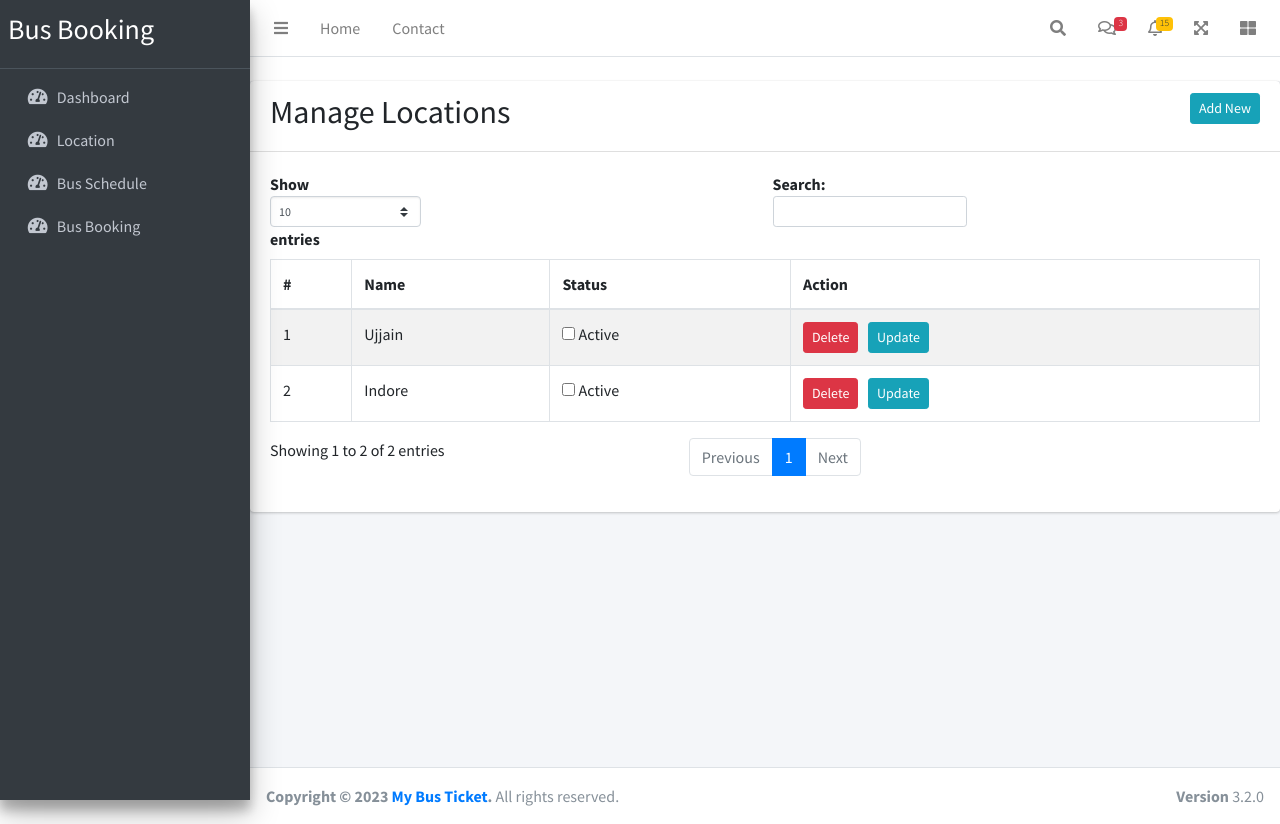
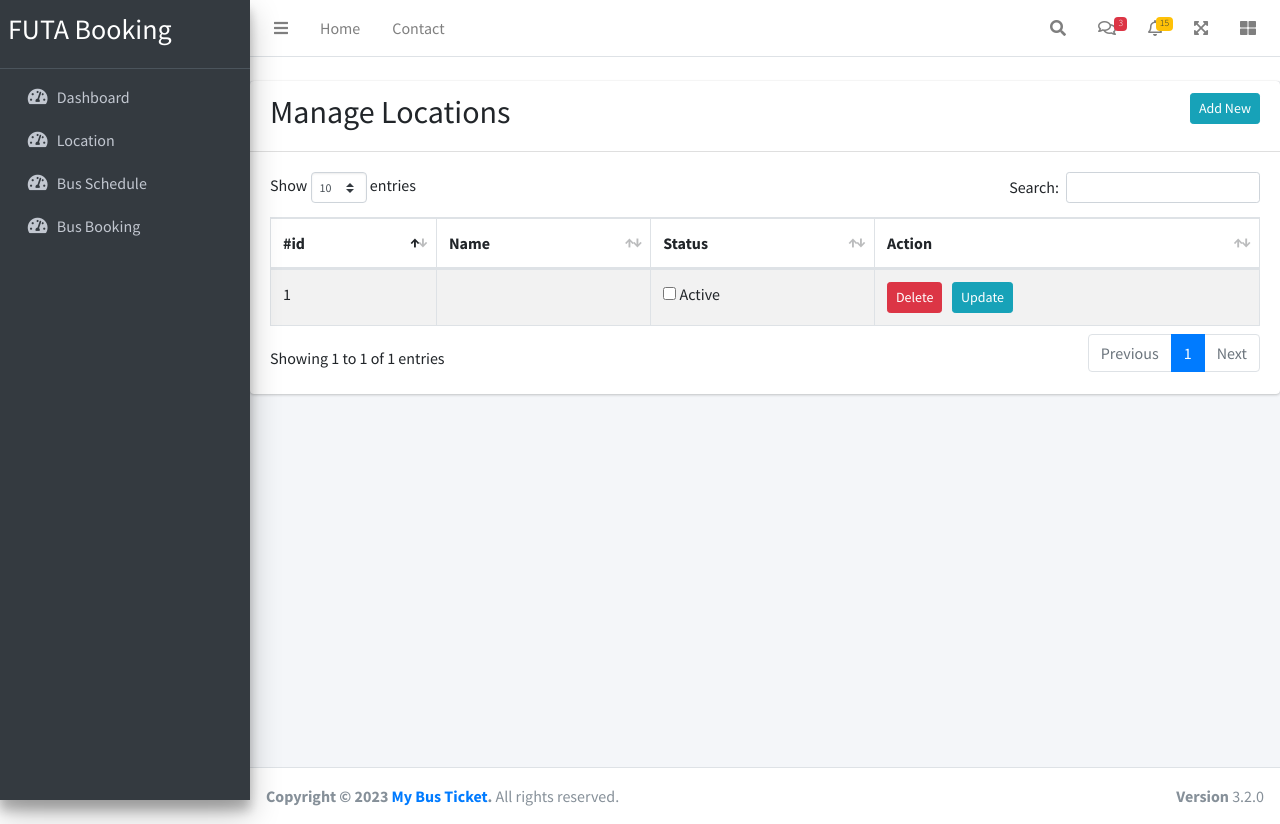
Before and after one commit to Jathan-Do/bus-booking, a CodeIgniter app: page /ProjectBUS/admin/locations in a window 1280 px wide. Run offline with CodeIgniter, Linux system fonts and the light colour scheme; tables that the repository leaves empty or names only in its code hold one stand-in row (values such as "Sample post"); data that the repository does not hold is empty; some libraries are stand-ins or nearby versions.

Commit message:
xong phần thêm, xoá , sửa location

```diff
--- a/application/controllers/Admin.php
+++ b/application/controllers/Admin.php
@@ -21,15 +21,39 @@ class Admin extends CI_Controller
             if ($type == 'insert') {
                 $resp = $this->CM->insert_data("bms_location", $this->input->post());
                 if ($resp) {
-                    echo json_encode(array("status" => 'true', "message" => "Success !", "reload" => base_url("admin/locations")));
+                    echo json_encode(array("status" => 'true', "message" => "Data Successfully Inserted !", "reload" => base_url("admin/locations")));
                 } else {
                     echo json_encode(array("status" => 'false', "message" => "Please Try Again !"));
                 }
             }
         } else {
+            $this->db->order_by("id", "desc");
+            $data['locations'] = $this->CM->select_data("bms_location", "*");
             $this->load->view('admin/includes/header');
-            $this->load->view('admin/locations');
+            $this->load->view('admin/locations', $data);
             $this->load->view('admin/includes/footer');
         }
     }
+    public function delete_location($id)
+    {
+        $this->CM->delete_data("bms_location", array("id" => $id));
+        redirect(base_url("admin/locations"));
+    }
+    public function update_location($id)
+    {
+        if ($this->input->method() == 'post') {
+            $this->CM->update_data("bms_location", $_POST, array("id" => $id));
+            echo json_encode(array("status" => "true", "message" => "Data Successfully Updated !", "reload" => base_url("admin/locations")));
+        } else {
+            $data['location'] = $this->CM->select_data("bms_location", "*", array("id" => $id))[0];
+            $this->load->view('admin/includes/header');
+            $this->load->view('admin/edit_location', $data);
+            $this->load->view('admin/includes/footer');
+        }
+    }
+    public function location_status($id)
+    {
+        $this->CM->update_data("bms_location", $_POST, array("id" => $id));
+        echo json_encode(array("status" => true, "message" => "Success"));
+    }
 }
--- a/application/models/Commonmodel.php
+++ b/application/models/Commonmodel.php
@@ -13,4 +13,14 @@ class Commonmodel extends CI_Model
     {
         return $this->db->insert($table, $data);
     }
+    public function delete_data($table, $warr)
+    {
+        $this->db->where($warr);
+        $this->db->delete($table);
+    }
+    public function update_data($table, $data, $warr)
+    {
+        $this->db->where($warr);
+        return $this->db->update($table, $data);
+    }
 }
--- a/application/views/admin/includes/footer.php
+++ b/application/views/admin/includes/footer.php
@@ -49,6 +49,7 @@
 <script src="<?php echo base_url() ?>assets/admin/js/custom.js"></script>
 <!-- AdminLTE dashboard demo (This is only for demo purposes) -->
 <script src="<?php echo base_url() ?>assets/admin/dist/js/pages/dashboard.js"></script>
+<script src="https://code.jquery.com/jquery-3.7.0.js"></script>
 <script src="https://cdn.datatables.net/1.13.6/js/jquery.dataTables.min.js"></script>
 <script src="https://cdn.datatables.net/1.13.6/js/dataTables.bootstrap4.min.js"></script>
 <script>
--- a/application/views/admin/includes/header.php
+++ b/application/views/admin/includes/header.php
@@ -4,7 +4,7 @@
 <head>
   <meta charset="utf-8">
   <meta name="viewport" content="width=device-width, initial-scale=1">
-  <title>FUTA Bus System</title>
+  <title>FUTA System</title>
 
   <!-- Google Font: Source Sans Pro -->
   <link rel="stylesheet" href="https://fonts.googleapis.com/css?family=Source+Sans+Pro:300,400,400i,700&display=fallback">
@@ -26,7 +26,11 @@
   <link rel="stylesheet" href="<?php echo base_url() ?>assets/admin/plugins/daterangepicker/daterangepicker.css">
   <!-- summernote -->
   <link rel="stylesheet" href="<?php echo base_url() ?>assets/admin/plugins/summernote/summernote-bs4.min.css">
-  <ink rel="stylesheet" href="https://cdn.datatables.net/1.13.6/css/dataTables.bootstrap4.min.css">
+  <link rel="stylesheet" href="https://cdn.datatables.net/1.13.6/css/dataTables.bootstrap4.min.css">
+
+  <!-- css cho header và thanh menu phụ -->
+  <!-- <link rel="stylesheet" href="https://cdnjs.cloudflare.com/ajax/libs/twitter-bootstrap/4.5.2/css/bootstrap.css"> -->
+
 </head>
 
 <body class="hold-transition sidebar-mini layout-fixed">
@@ -179,7 +183,7 @@
     <aside class="main-sidebar sidebar-dark-primary elevation-4">
       <!-- Brand Logo -->
       <a href="index3.html" class="brand-link">
-        <h3>Bus Booking</h3>
+        <h3>FUTA Booking</h3>
       </a>
 
       <!-- Sidebar -->
--- a/application/views/admin/locations.php
+++ b/application/views/admin/locations.php
@@ -7,25 +7,30 @@
             <table id="example" class="table table-striped table-bordered" style="width:100%">
                 <thead>
                     <tr>
-                        <th>#</th>
+                        <th>#id</th>
                         <th>Name</th>
                         <th>Status</th>
                         <th>Action</th>
                     </tr>
                 </thead>
                 <tbody>
-                    <tr>
-                        <td>1</td>
-                        <td>Ujjain</td>
-                        <td><input type="checkbox"> Active</td>
-                        <td><a href="" class="btn btn-danger btn-sm">Delete</a> &nbsp; <a href="" class="btn btn-info btn-sm">Update</a></td>
-                    </tr>
-                    <tr>
-                        <td>2</td>
-                        <td>Indore</td>
-                        <td><input type="checkbox"> Active</td>
-                        <td><a href="" class="btn btn-danger btn-sm">Delete</a> &nbsp; <a href="" class="btn btn-info btn-sm">Update</a></td>
-                    </tr>
+                    <?php
+                    foreach ($locations as $key => $location) {
+                    ?>
+                        <tr>
+                            <td><?php echo $key + 1 ?></td>
+                            <td><?php echo $location['name'] ?></td>
+                            <td><input type="checkbox" data-url="<?php echo base_url("admin/location_status/" . $location['id']) ?>" id="location_<?php echo $location['id'] ?>" data-selector="location_<?php echo $location['id'] ?>" class="manage_status" <?php if ($location["status"] == 1) {
+                                                                                                                                                                                                                                                                    echo "checked";
+                                                                                                                                                                                                                                                                } ?> /> Active</td>
+                            <td>
+                                <a href="<?php echo base_url("admin/delete_location/" . $location['id']) ?>" class="btn btn-danger btn-sm">Delete</a> &nbsp;
+                                <a href="<?php echo base_url("admin/update_location/" . $location['id']) ?>" class="btn btn-info btn-sm">Update</a>
+                            </td>
+                        </tr>
+                    <?php
+                    }
+                    ?>
                 </tbody>
             </table>
         </div>
--- a/assets/admin/js/custom.js
+++ b/assets/admin/js/custom.js
@@ -1,14 +1,25 @@
-$(document).on('submit', '.database_operation_from', function () {
-	const url = $(this).attr('data-url');
+$(document).on("submit", ".database_operation_from", function () {
+	const url = $(this).attr("data-url");
 	const data = $(this).serialize();
 	$.post(url, data, function (resp) {
 		let fb = JSON.parse(resp);
-		if (fb.status == 'true') {
-			alert("Data Successfully Inserted !")
-            window.location.reload=fb.reload;
+		if (fb.status == "true") {
+			alert(fb.message);
+			window.location.reload = fb.reload;
 		} else {
 			alert("Please try again !");
 		}
 	});
-    return false;
+	return false;
 });
+$(document).on("change", ".manage_status", function () {
+	const selector = $(this).attr("data-selector");
+	const url = $(this).attr("data-url");
+	let data = $('input[id="' + selector + '"]:checked').val();
+	if (!data) {
+		data = 0;
+	}
+	$.post(url, { status: data }, function () {
+		alert("Status Successfully Changed!");
+	});
+});
```
Also changed, not shown: application/views/admin/edit_location.php (added, +18 -0 lines).
